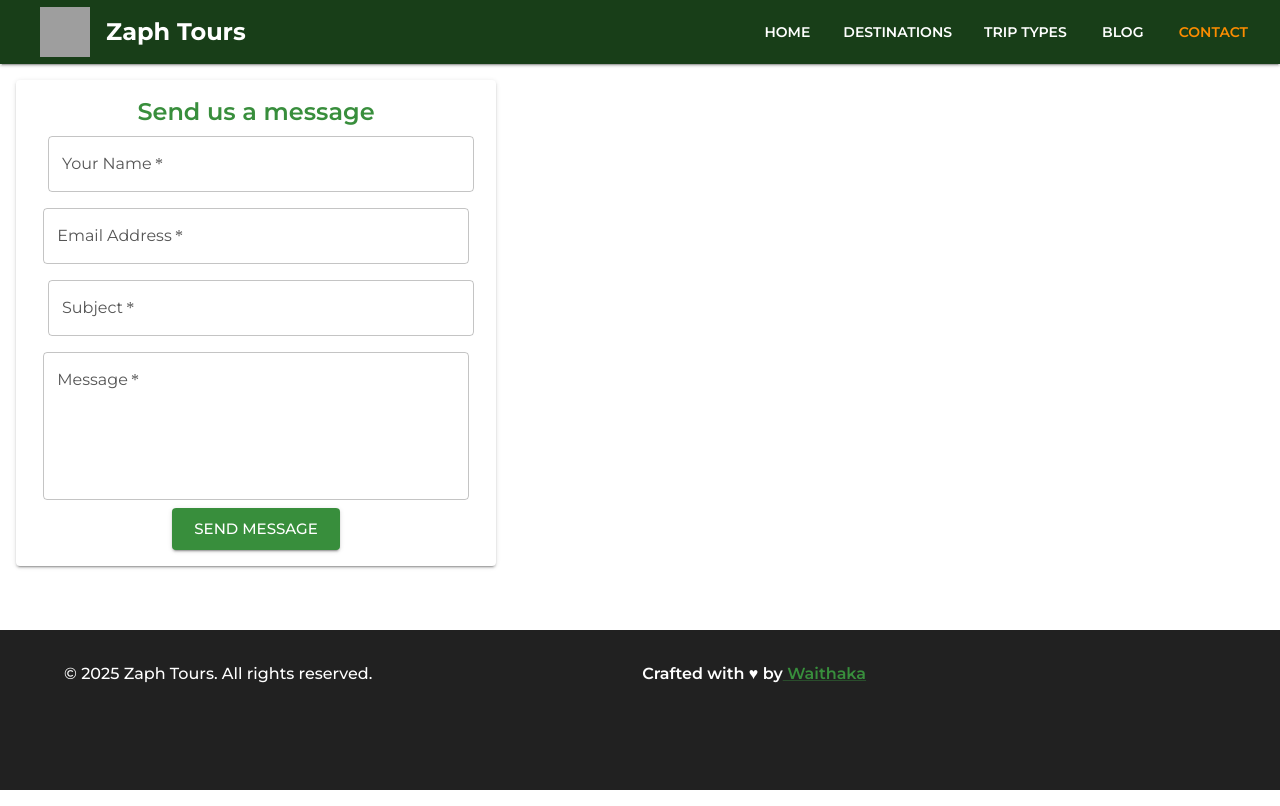
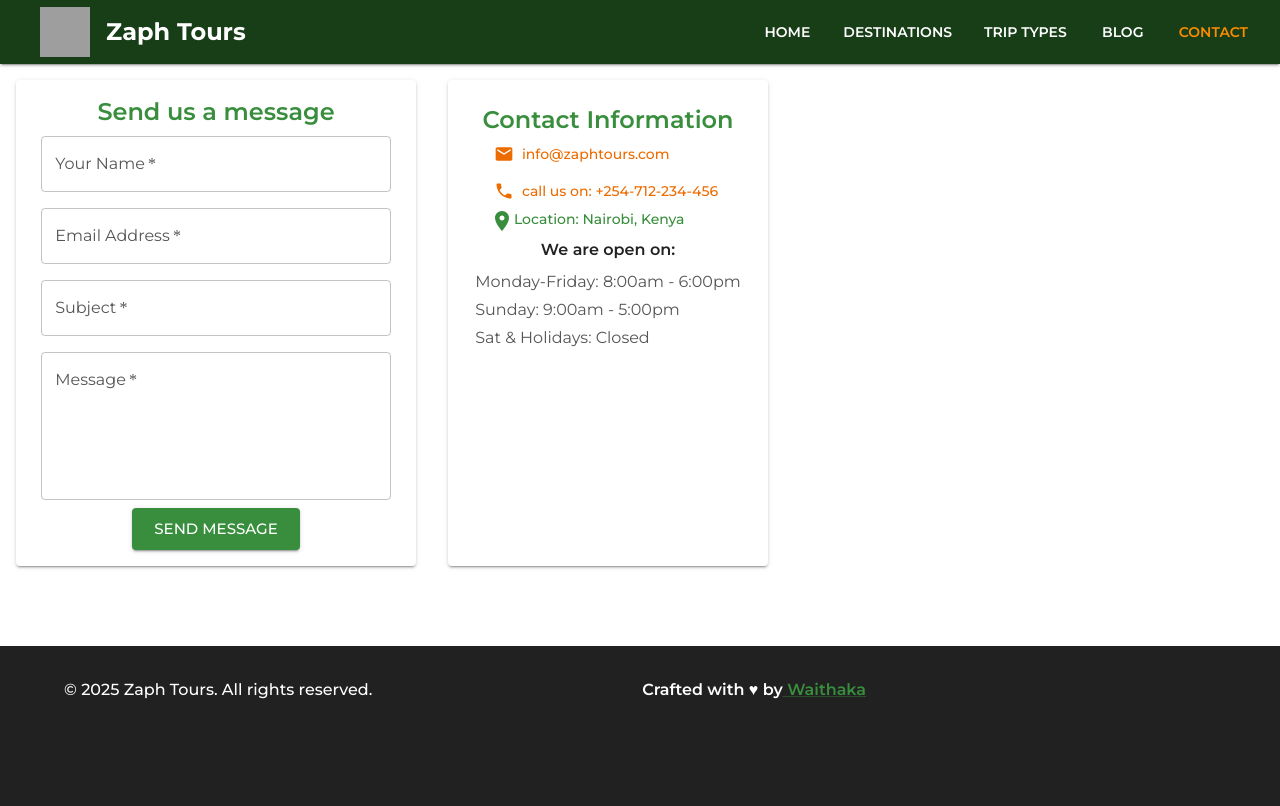
Before and after one commit to WaithakaGuru/Zaph-Tours, a React (Vite) app: page /contact in a window 1280 px wide. Built offline with nearby package versions, Linux system fonts and the light colour scheme; grey boxes are pictures that could not be loaded; some icons are missing.

Commit message:
Add the open business hours card

```diff
--- a/src/pages/ContactPage.tsx
+++ b/src/pages/ContactPage.tsx
@@ -1,26 +1,62 @@
-import { Button, Grid, Paper, Typography, TextField, Box } from "@mui/material"
+import { Email, LocationCity, LocationCityTwoTone, Phone, Room } from "@mui/icons-material";
+import { Button, Grid, Paper, Typography, TextField, Box, Stack } from "@mui/material"
 
 function ContactPage() {
   return (
-    <>
-      <Paper component={'form'} elevation={2} sx={{
-        width:'30rem', p:2, m:2, display: 'flex', flexDirection: 'column'
+    <Grid container columns={3}>
+      <Paper component={'form'} elevation={2} sx={{ alignItems:'center',
+        width:'25rem', p:2, m:2, display: 'flex', flexDirection: 'column'
         }} >
         <Typography variant="h5" color="primary" align="center" fontWeight={600}>
           Send us a message
         </Typography>
         <TextField type="text" variant="outlined" placeholder="Enter your name"
-         label="Your Name" required  sx={{mx: 2, my: 1, width: '95%'}}/>
+         label="Your Name" required  sx={{my: 1, width: '95%'}}/>
         <TextField type="text"  variant="outlined" placeholder="Enter your email addres"
-        label="Email Address"  required sx={{mx: 'auto', my: 1,width: '95%'}} />
+        label="Email Address"  required sx={{ my: 1,width: '95%'}} />
         <TextField type="text" variant="outlined" label="Subject"
-        sx={{mx: 2, my: 1, width: '95%'}}  required />
-        <TextField type="text" multiline minRows={5} label="Message" sx={{mx:'auto', my:1, width: '95%'}}
+        sx={{ my: 1, width: '95%'}}  required />
+        <TextField type="text" multiline minRows={5} label="Message" sx={{ my:1, width: '95%'}}
         placeholder="Type your message here" required/>
 
-        <Button type="submit" variant="contained" size="large" sx={{mx: 'auto'}}>Send Message</Button>
+        <Button type="submit" variant="contained" size="large">Send Message</Button>
       </Paper>
-    </>
+
+      <Paper elevation={2} sx={{p:3, m:2, minWidth: '20rem', display:'flex', alignItems:'center', flexDirection:'column'}}>
+        <Typography variant="h5" fontWeight={600} color="primary">
+          Contact Information
+        </Typography>
+        <Box component={'section'} display={'flex'} alignItems={'flex-start'} flexDirection={'column'} >
+          <Button startIcon={<Email/>} href="mailto:info@zaphtours.com"  color='warning'
+          variant="text" sx={{textTransform: 'lowercase'}}>
+            info@zaphtours.com
+          </Button>
+          <Button startIcon={<Phone/>} href="tel:0712234456" color="warning"
+          sx={{textTransform: 'lowercase'}}>
+           Call us on: +254-712-234-456
+          </Button>
+          <Typography variant="subtitle2" color="primary" gutterBottom
+          sx={{display: 'flex', justifyContent:'center'}}>
+            <Room/>
+           Location: Nairobi, Kenya
+          </Typography>
+        </Box>
+        <Stack>
+          <Typography variant="body1" fontWeight={600} align="center" gutterBottom>
+            We are open on:
+          </Typography>
+          <Typography variant="subtitle1"  color="textSecondary">
+              Monday-Friday: 8:00am - 6:00pm
+          </Typography>
+          <Typography variant="subtitle1" color="textSecondary">
+              Sunday: 9:00am - 5:00pm
+          </Typography>
+          <Typography variant="subtitle1" color="textSecondary">
+              Sat & Holidays: Closed
+          </Typography>
+        </Stack>
+      </Paper>
+    </Grid>
   )
 }
 
```
